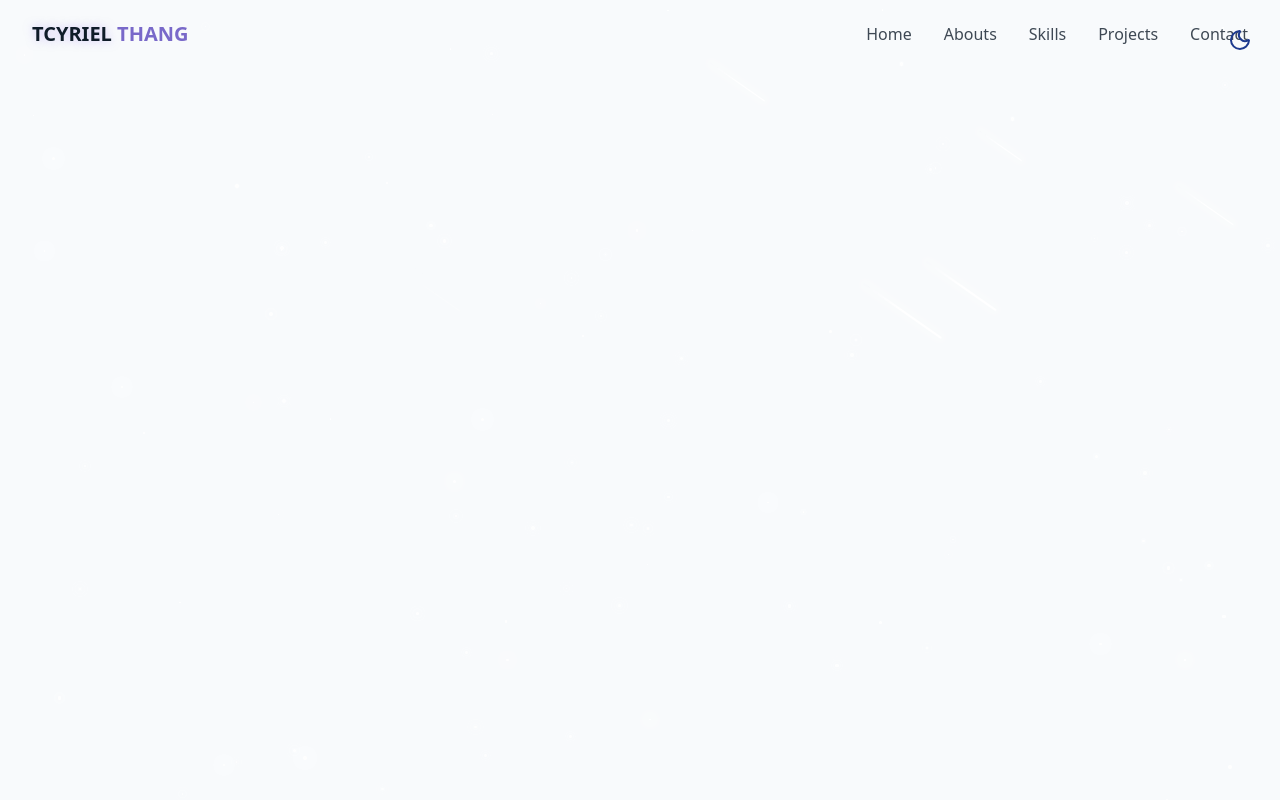
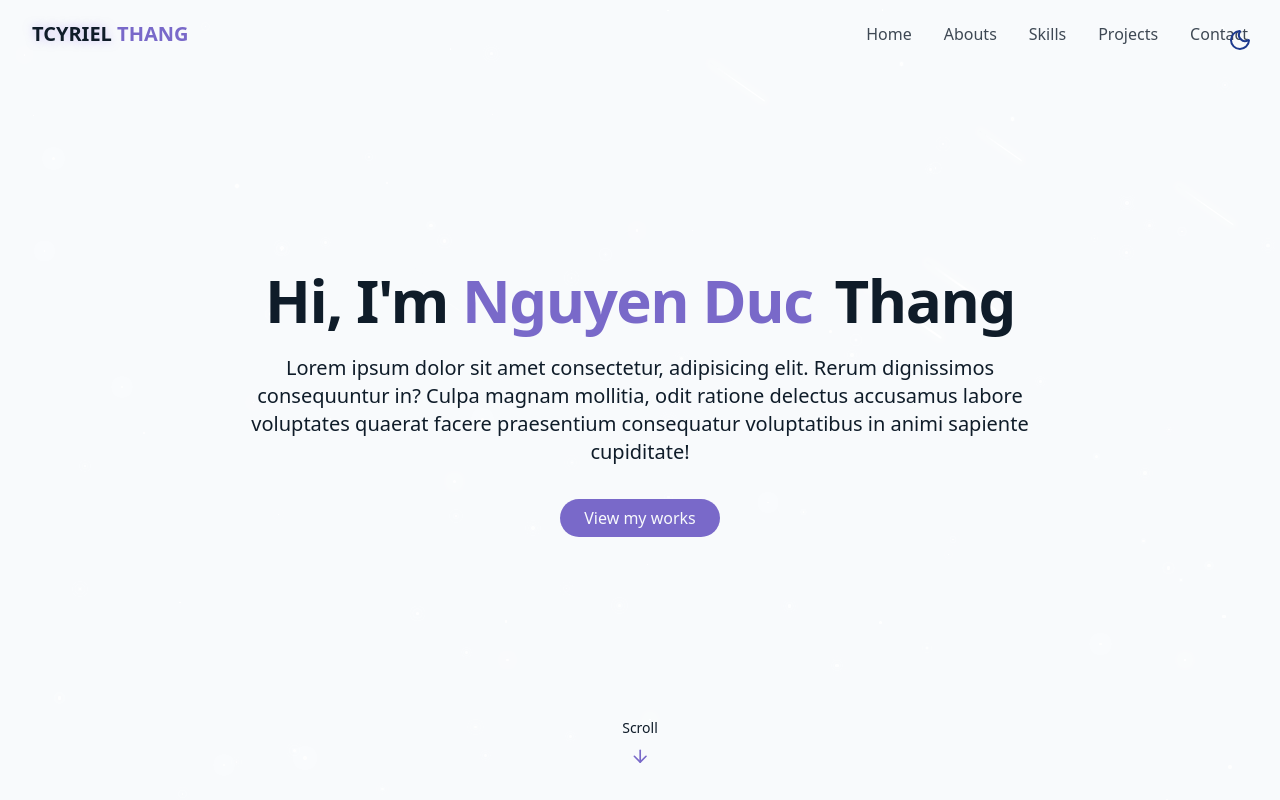
Before and after one commit to TCyril/Project1, a React (Vite) app in the folder vite-project/: page / in a window 1280 px wide. Built offline with nearby package versions, Linux system fonts and the light colour scheme.

Commit message:
Add herosection

```diff
--- /dev/null
+++ b/vite-project/src/Components/HeroSection.jsx
@@ -0,0 +1,47 @@
+import { ArrowDown } from "lucide-react";
+
+export const HeroSection = () => {
+    return (
+    <section
+        id="hero"
+        className="relative min-h-screen flex flex-col items-center justify-center px-4"
+    >
+        <div className="container max-w-4xl mx-auto text-center z-10">
+            <div className="space-y-6">
+                <h1 className="text-4xl md:text-6xl font-bold tracking-tight">
+                    <span className="opacity-0 animate-fade-in">
+                        {" "}
+                        Hi, I'm
+                    </span>
+                    <span className="text-primary opacity-0 animate-fade-in-delay-1">
+                        {" "}
+                        Nguyen Duc
+                    </span>
+                    <span className="text-gradient ml-2 opacity-0 animate-fade-in-delay-2"  >
+                        {" "}
+                        Thang
+                    </span>
+                </h1>
+
+                 {/* Phần này dùng để viết về ý tưởng của website đang làm*/}
+                <p className="text-lg md:text-xl text-muted-forgound max-2-2xl mx-auto opacity-0 animate-fade-in-delay-3">
+                    Lorem ipsum dolor sit amet consectetur, adipisicing elit. Rerum dignissimos consequuntur in? Culpa magnam mollitia, odit ratione delectus accusamus labore voluptates quaerat facere praesentium consequatur voluptatibus in animi sapiente cupiditate!
+                </p>
+
+                <div className="pt-4 opacity-0 animate-fade-in-delay-4">
+                    <a href="#projects" className="cosmic-button">
+                        View my works
+                    </a>
+                </div>
+
+            </div>
+        </div>
+
+        <div className="absolute bottom-8 left-1/2 transform -translate-x-1/2 flex flex-col items-center animate-bounce">
+            <span className="text-sm text-muted-foreground mb-2"> Scroll </span>
+            <ArrowDown  className="h-5 w-5 text-primary" />
+        </div>
+    </section>
+    );
+
+};
--- a/vite-project/src/Components/Navbar.jsx
+++ b/vite-project/src/Components/Navbar.jsx
@@ -13,7 +13,7 @@ const navItems = [
 
 export const Navbar = () => {
     const [isScrolled, setIsScrolled] = useState(false);
-    const [isMenuOpen, setIsMenuOpen] = useState(true);
+    const [isMenuOpen, setIsMenuOpen] = useState(false);
 
 
     useEffect(() => {
@@ -59,7 +59,9 @@ export const Navbar = () => {
                 <button
                     onClick={() => setIsMenuOpen((prev) => !prev)}
                     className="md:hidden p-2 text-foreground z-50"
-                > {isMenuOpen ?  <X size={24} /> : <Menu size={24} />} </button>
+                    aria-label={isMenuOpen ? "Close menu" : "Open menu"}
+                > {isMenuOpen ?  <X size={24} /> : <Menu size={24} />}
+                </button>
 
                 <div className={cn("fixed inset-0 bg-background/95 backdrop-blur-md z-40 flex flex-col items-center justify-center",
                     "transition-all duration-300 md:hidden",
--- a/vite-project/src/Pages/Home.jsx
+++ b/vite-project/src/Pages/Home.jsx
@@ -1,6 +1,7 @@
 import { ThemeToggle } from "../Components/ThemeToggle";
 import { StarBackground } from "@/Components/StarBackground";
 import { Navbar } from "@/Components/Navbar";
+import { HeroSection } from "@/Components/HeroSection";
 
 export const Home = () => {
     return (
@@ -14,7 +15,9 @@ export const Home = () => {
         {/* Navbar */}
         <Navbar />
         {/* Main Content */}
-
+        <main>
+            <HeroSection />
+        </main>
 
         {/* Footer */}
        </div>
```
Also changed, not shown: vite-project/src/Components/AboutSection.jsx (added).
